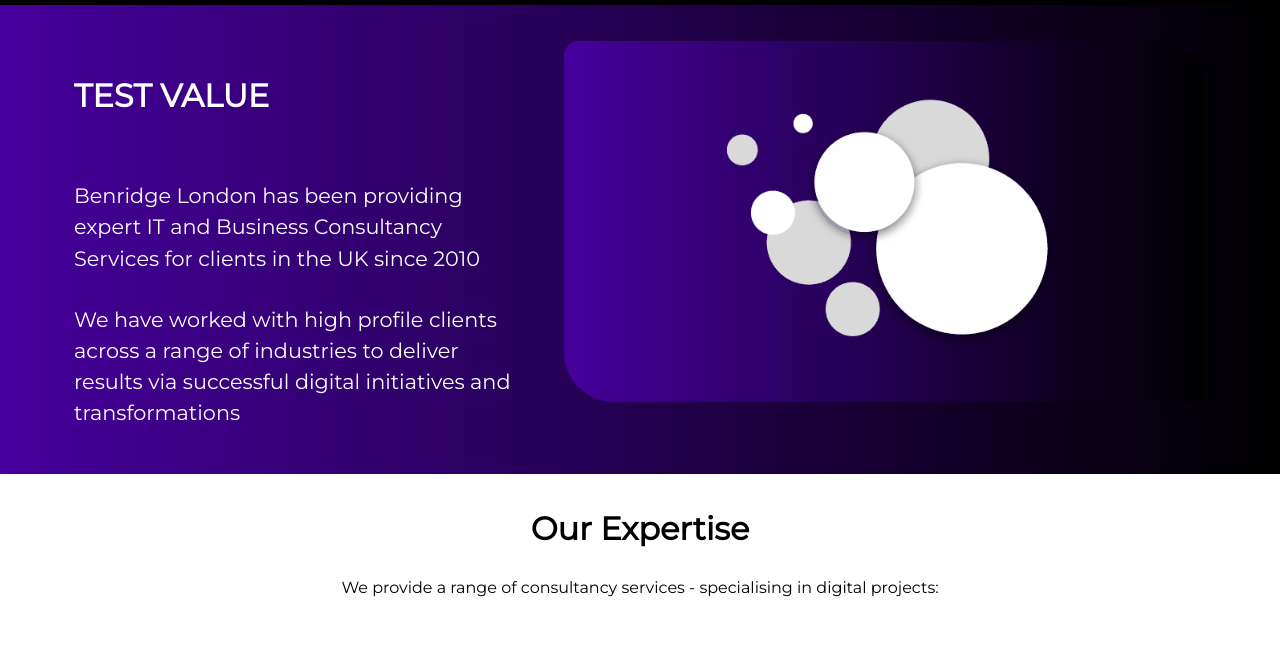
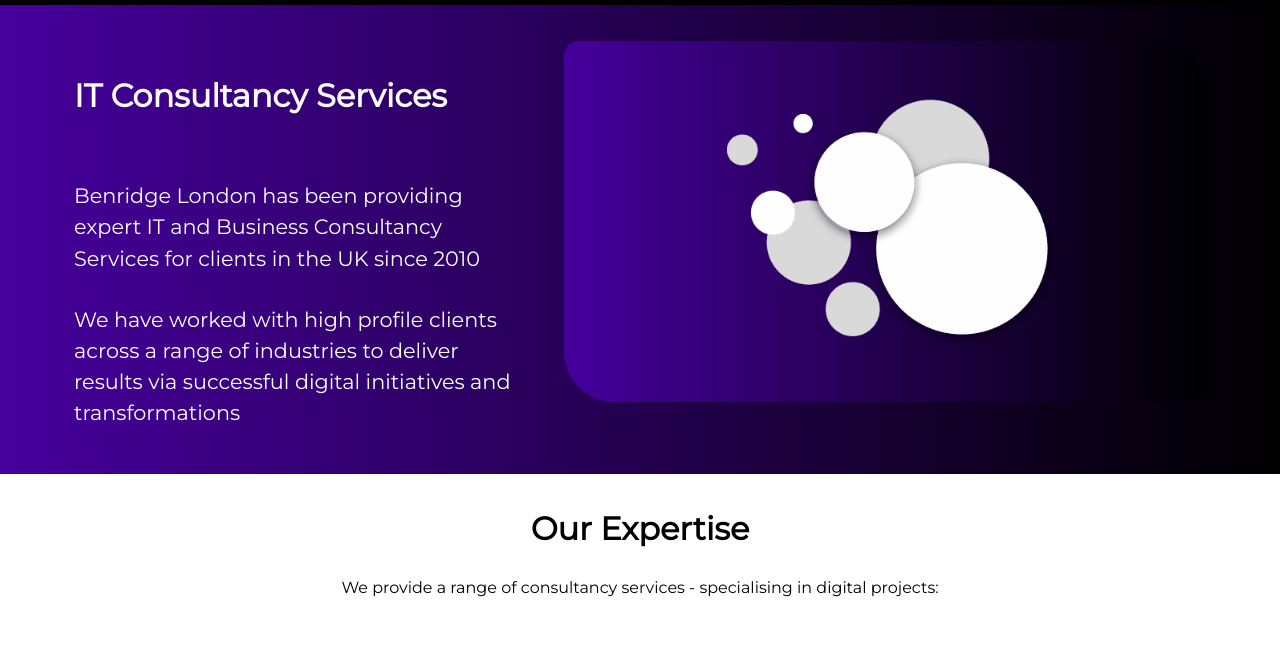
Before and after one commit to benridgelondon/OLD, a plain HTML site: page index.html in a window 1280 px wide. Shown: the part 75-743 px from the top of the page. Drawn offline with nearby package versions, Linux system fonts and the light colour scheme; no server answers; a script that the page names is missing; files whose address does not match are found by name.

Commit message:
Update index.html

```diff
--- a/index.html
+++ b/index.html
@@ -63,7 +63,7 @@
   <div class="dark">
     <div class="row">
       <div class="col-5">
-        <h2 id="intro">TEST VALUE</h2>
+        <h2 id="intro">IT Consultancy Services</h2>
         <p class="hero">
             Benridge London has been providing expert IT and Business Consultancy Services for clients in the UK since 2010
         </p>
```
